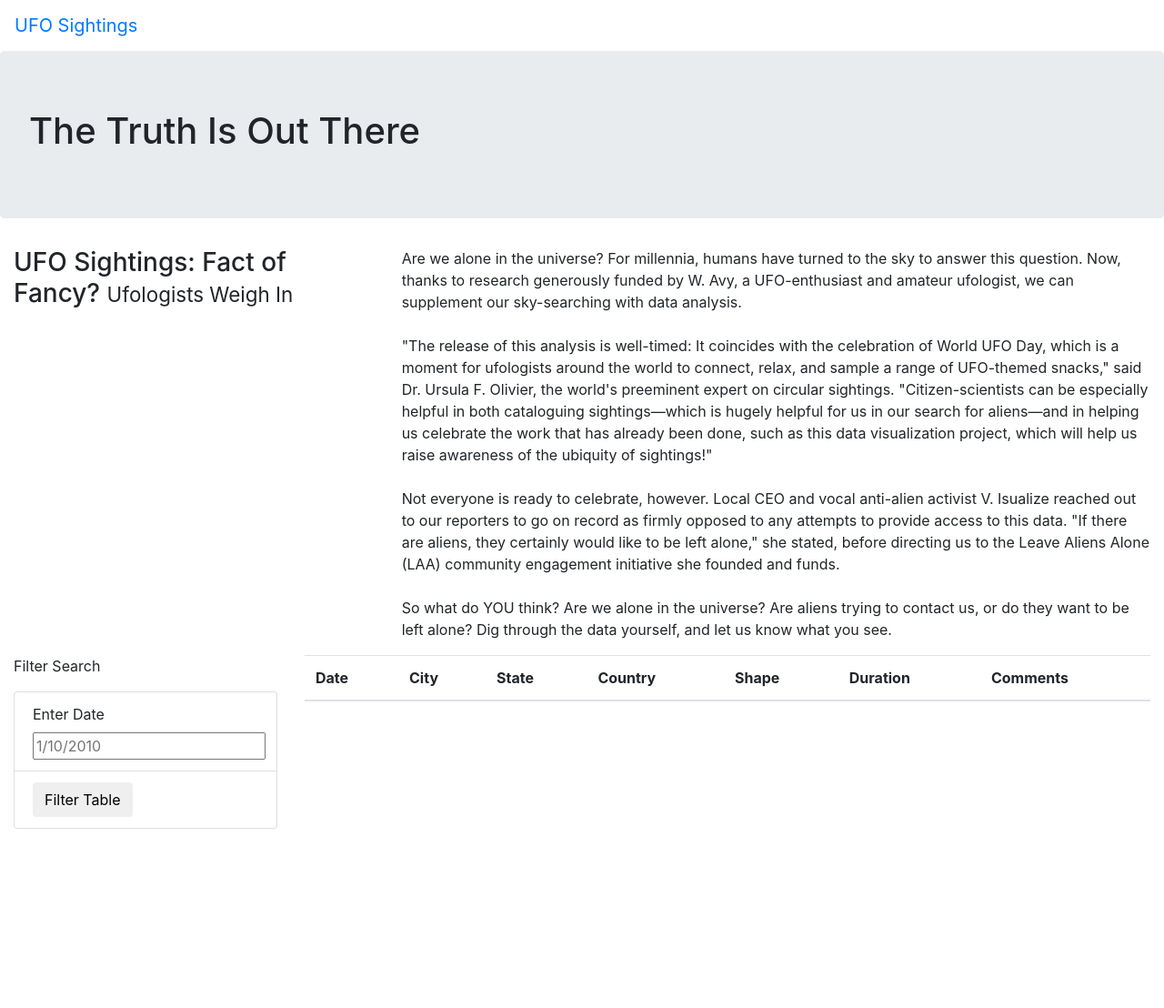
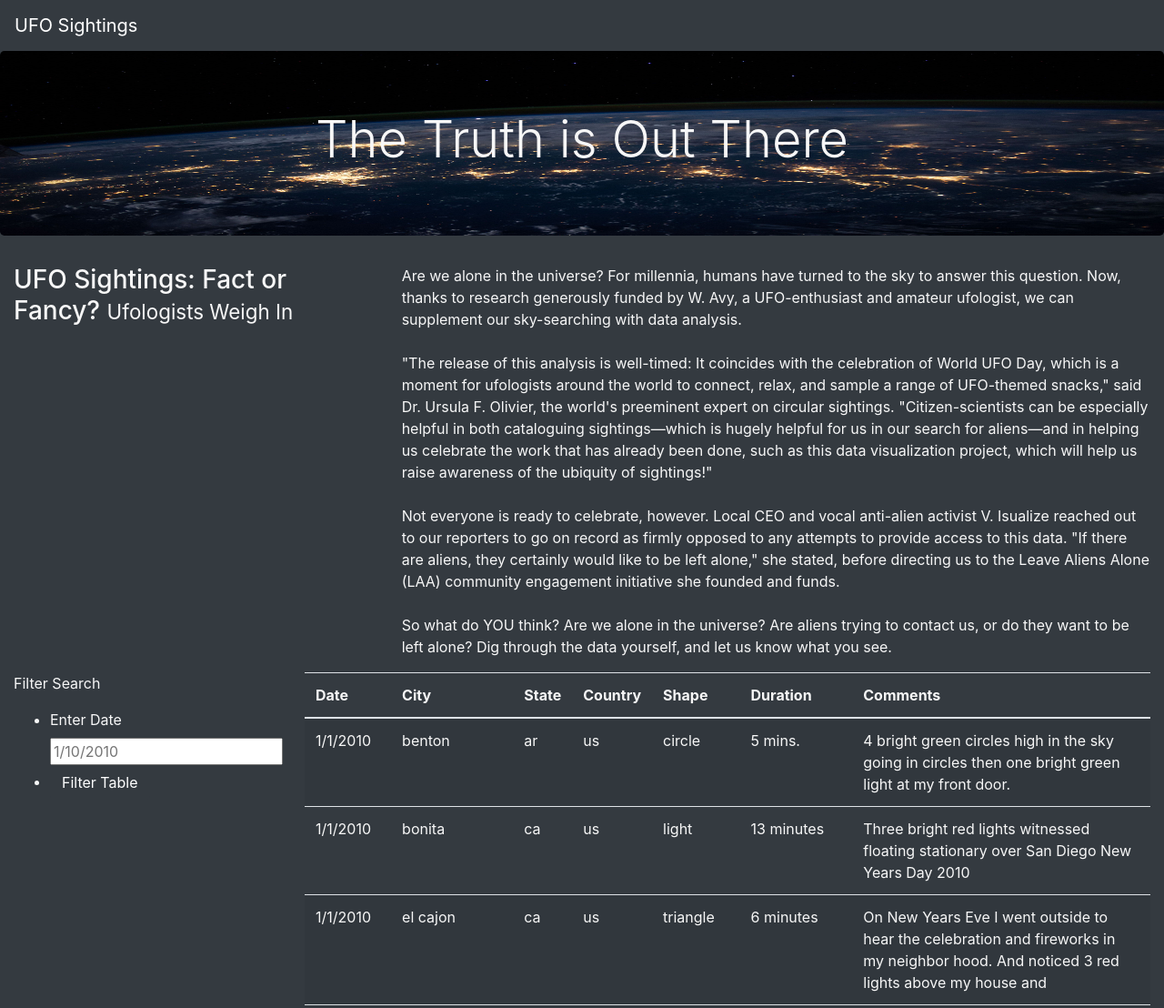
Before and after one commit to shef1109/UFOs, a plain HTML site: page index.html in a window 1280 px wide. Shown: the top 1108 px of the page at 91% size. Before the commit the page ends 911 px from the top, so only its background shows below. Drawn offline with nearby package versions, Linux system fonts and the light colour scheme.

Commit message:
Updated Module 12 Files

```diff
--- a/index.html
+++ b/index.html
@@ -10,22 +10,22 @@
       href="https://maxcdn.bootstrapcdn.com/bootstrap/4.0.0/css/bootstrap.min.css"
       integrity="sha384-Gn5384xqQ1aoWXA+058RXPxPg6fy4IWvTNh0E263XmFcJlSAwiGgFAW/dAiS6JXm"
       crossorigin="anonymous"
-    />
+    >
     <link rel="stylesheet" href="static/css/style.css">
 </head>
-<body>
+<body class="bg-dark">
   <div class="wrapper">
-        <nav class="navbar navbar-expand-lg">
+    <nav class="navbar navbar-dark bg-dark navbar-expand-lg">
       <a class="navbar-brand" href="index.html">UFO Sightings</a>
     </nav>
   </div>
   <div class="jumbotron">
-        <h1>The Truth Is Out There</h1>
+    <h1 class="display-4">The Truth is Out There</h1>
   </div>
   <div class="container-fluid">
     <div class="row">
       <div class="col-md-4">
-            <h3>UFO Sightings: Fact of Fancy? <small>Ufologists Weigh In</small></h3>
+        <h3>UFO Sightings: Fact or Fancy? <small>Ufologists Weigh In</small></h3>
       </div>
       <div class="col-md-8">
         <p>
@@ -46,15 +46,15 @@
   <div class="container-fluid">
     <div class="row">
       <div class="col-md-3">
-            <form>
+        <form class ="bg-dark">
           <p>Filter Search</p>
-                <ul class="list-group">
-                    <li class="list-group-item">
+          <ul class="bg-dark">
+            <li class="bg-dark">
               <label for="date">Enter Date</label>
               <input type="text" placeholder="1/10/2010" id="datetime" />
             </li>
-                    <li class="list-group-item">
-                        <button id="filter-btn" type="button" class="btn btn-default">Filter Table</button>
+            <li class="bg-dark">
+              <button id="filter-btn" type="button" class="btn btn-dark">Filter Table</button>
             </li>
           </ul>
         </form>
@@ -78,5 +78,8 @@
       </div>
     </div>
   </div>
+  <script src="https://cdnjs.cloudflare.com/ajax/libs/d3/4.12.0/d3.js"></script>
+  <script src="static/js/data.js"></script>
+  <script src="static/js/app.js"></script>
 </body>
 </html>
--- a/static/css/style.css
+++ b/static/css/style.css
@@ -0,0 +1,9 @@
+body {
+
+    color: #f7f7f7;
+  }
+  .jumbotron {
+    background-image: url("../images/nasa.jpg");
+    background-size: 100% 100%;
+    text-align: center;
+  }
```
Also changed, not shown: static/js/app.js (renamed from js/app.js, +6 -7 lines), static/images/nasa.jpg (added), static/js/data.js (renamed from js/data.js). Lines whose indentation alone changed are shown as unchanged.
